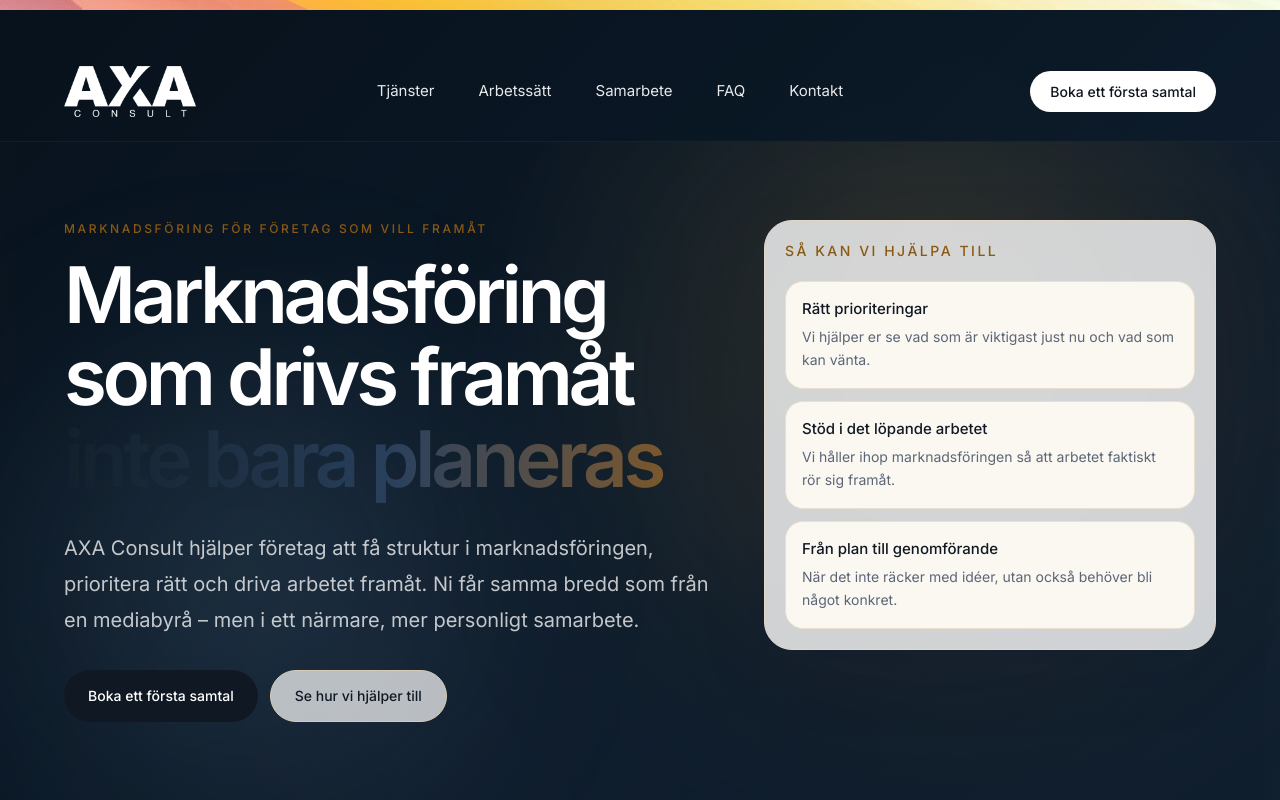
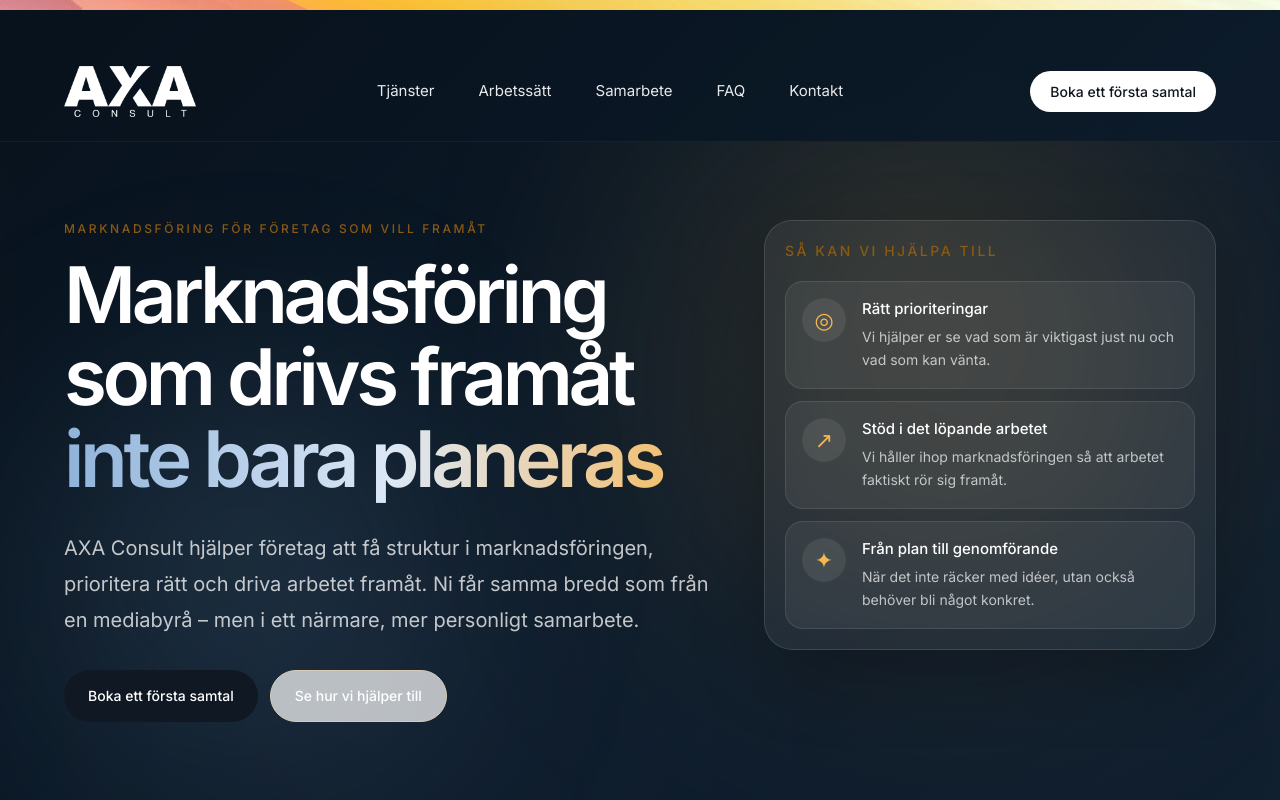
Before and after one commit to axaconsult-jon/axamedia, a Next.js app: page / in a window 1280 px wide. Shown: the top 800 px of the page. Built offline with nearby package versions, Linux system fonts and the light colour scheme.

Commit message:
din commit-message

```diff
--- a/app/page.tsx
+++ b/app/page.tsx
@@ -253,7 +253,7 @@ export default function HomePage() {
         } transition-all duration-700`}
       >
         Marknadsföring som drivs framåt
-        <span className="block bg-gradient-to-r from-[#13202c] via-[#29405c] to-[#8a5a14] bg-clip-text pb-[0.08em] text-transparent">
+        <span className="block bg-gradient-to-r from-[#8fb3da] via-[#dce8f6] to-[#F5B74E] bg-clip-text pb-[0.08em] text-transparent">
   inte bara planeras
 </span>
       </h1>
@@ -282,7 +282,7 @@ export default function HomePage() {
 
         <a
           href="#services"
-          className={`inline-flex min-h-[52px] items-center justify-center rounded-full border border-[#d8cbb6] bg-white/70 px-6 py-3 text-sm font-medium text-[#101923] transition hover:border-[#bfa56f] hover:bg-white ${focusRing}`}
+          className={`inline-flex min-h-[52px] items-center justify-center rounded-full border border-[#d8cbb6] bg-white/70 px-6 py-3 text-sm font-medium text-white transition hover:border-[#bfa56f] hover:bg-white ${focusRing}`}
         >
           Se hur vi hjälper till
         </a>
@@ -294,27 +294,42 @@ export default function HomePage() {
         isLoaded ? "translate-y-0 opacity-100" : "translate-y-6 opacity-0"
       } transition-all duration-700 delay-300`}
     >
-      <div className="rounded-[28px] border border-[#e2d8c8] bg-white/80 p-5 shadow-[0_24px_70px_rgba(15,23,42,0.10)] backdrop-blur-md">
-        <p className="text-sm font-medium uppercase tracking-[0.18em] text-[#8a5a14]">
+<div className="rounded-[28px] border border-white/12 bg-white/[0.06] p-5 shadow-[0_24px_70px_rgba(0,0,0,0.25)] backdrop-blur-md">        <p className="text-sm font-medium uppercase tracking-[0.18em] text-[#8a5a14]">
           Så kan vi hjälpa till
         </p>
 
         <div className="mt-5 grid gap-3">
        {[
-            ["Rätt prioriteringar", "Vi hjälper er se vad som är viktigast just nu och vad som kan vänta."],
-            ["Stöd i det löpande arbetet", "Vi håller ihop marknadsföringen så att arbetet faktiskt rör sig framåt."],
-            ["Från plan till genomförande", "När det inte räcker med idéer, utan också behöver bli något konkret."],
-          ].map(([title, text]) => (
+  {
+    title: "Rätt prioriteringar",
+    text: "Vi hjälper er se vad som är viktigast just nu och vad som kan vänta.",
+    icon: "◎",
+  },
+  {
+    title: "Stöd i det löpande arbetet",
+    text: "Vi håller ihop marknadsföringen så att arbetet faktiskt rör sig framåt.",
+    icon: "↗",
+  },
+  {
+    title: "Från plan till genomförande",
+    text: "När det inte räcker med idéer, utan också behöver bli något konkret.",
+    icon: "✦",
+  },
+].map((item) => (
   <div
-              key={title}
-              className="rounded-[18px] border border-[#eadfce] bg-[#fbf8f2] px-4 py-4"
+    key={item.title}
+    className="flex gap-4 rounded-[18px] border border-white/10 bg-white/[0.06] px-4 py-4"
   >
-              <p className="text-[15px] font-medium text-[#101923]">
-                {title}
+    <div className="flex h-11 w-11 shrink-0 items-center justify-center rounded-full bg-white/[0.08] text-[22px] text-[#F5B74E]">
+      {item.icon}
+    </div>
+
+    <div>
+      <p className="text-[15px] font-medium text-white">{item.title}</p>
+      <p className="mt-1 text-[14px] leading-[1.7] text-white/70">
+        {item.text}
       </p>
-              <p className="mt-1 text-[14px] leading-[1.7] text-[#5b6678]">
-                {text}
-              </p>
+    </div>
   </div>
 ))}
         </div>
```
Lines whose indentation alone changed are shown as unchanged.
